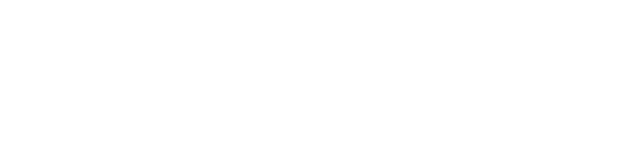
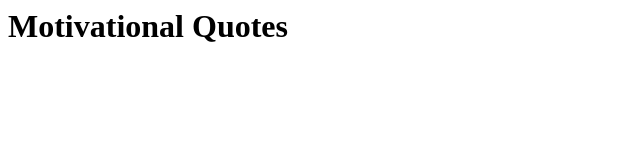
Before and after one commit to katpiech/git-learning, a plain HTML site: page index.html in a window 1280 px wide. Shown: the whole page, without its empty margins (0-640 px from the left). Drawn offline with Linux system fonts and the light colour scheme.

Commit message:
Add html for page header

```diff
--- a/index.html
+++ b/index.html
@@ -6,5 +6,9 @@
         <link rel="stylesheet" href="css/style.css">
     </head>
     <body>
+        <header>
+            <h1>Motivational Quotes</h1>
+        </header>
+
     </body>
 </html>
```
